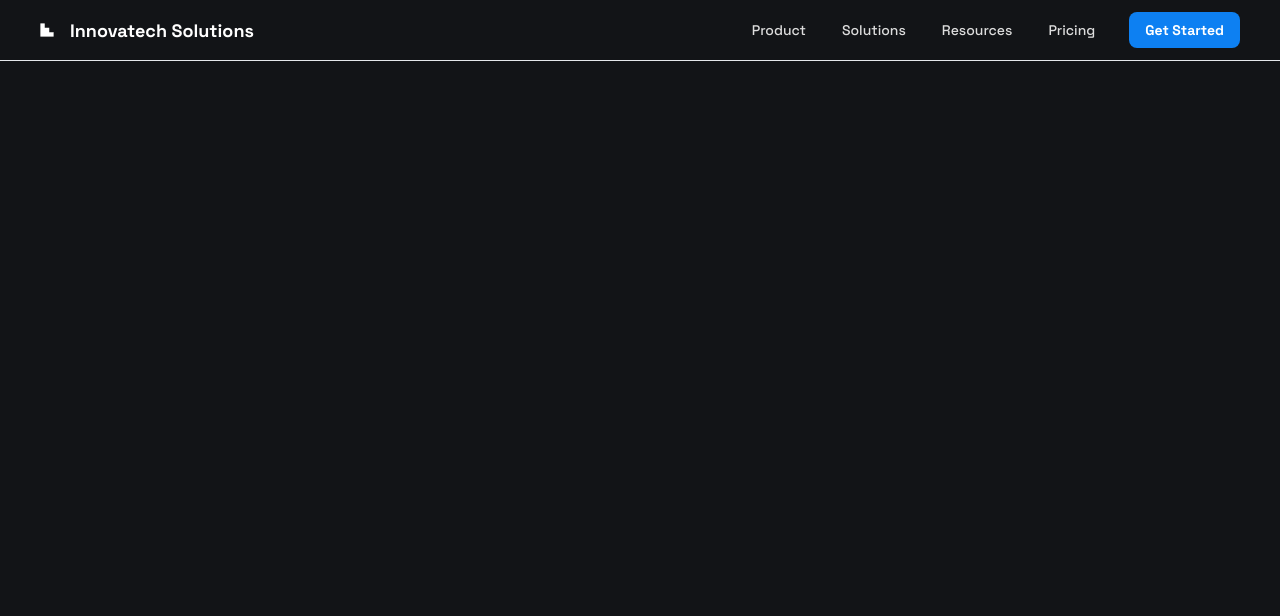
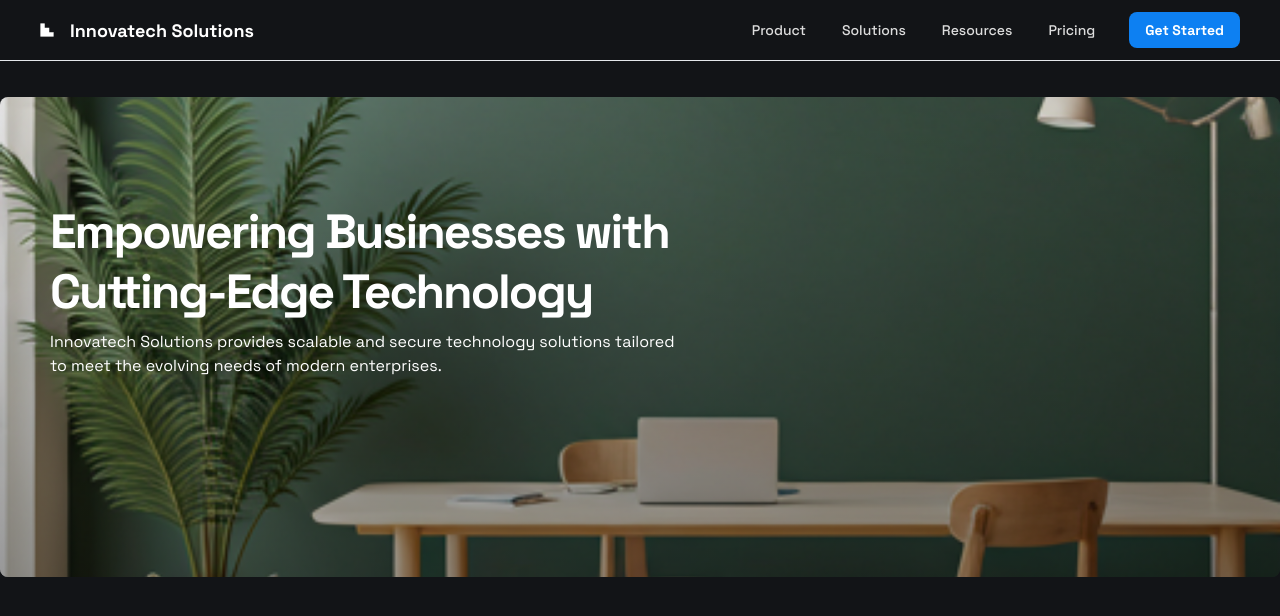
Before and after one commit to wdNaimur/Innovatech-Solutions, a website built with Vite: page index.html in a window 1280 px wide. Built offline with nearby package versions, Linux system fonts and the light colour scheme.

Commit message:
feat(hero): implement structured and styled hero section

```diff
--- a/index.html
+++ b/index.html
@@ -16,6 +16,9 @@
 <body>
   <div id="app">
     <header id="navbar"></header>
+    <main>
+      <section id="hero"></section>
+    </main>
   </div>
   <script type="module" src="/src/main.js"></script>
 </body>
--- a/src/main.js
+++ b/src/main.js
@@ -17,3 +17,4 @@ async function loadSection(targetId) {
 
 // ✅ Manually load each section
 loadSection("navbar");
+loadSection("hero");
--- /dev/null
+++ b/src/sections/hero.css
@@ -0,0 +1,44 @@
+.hero-section {
+  position: relative;
+  width: 100%;
+  background: url("/hero-bg.png") no-repeat center center/cover;
+  min-height: 48rem;
+  margin-top: 3.6rem;
+  border-radius: 0.8rem;
+  z-index: 0;
+}
+
+.hero-overlay {
+  background-image: linear-gradient(rgba(0, 0, 0, 0.1), rgba(0, 0, 0, 0.4));
+  border-radius: 0.8rem;
+  width: 100%;
+  height: 100%;
+  position: absolute;
+  top: 50%;
+  left: 50%;
+  transform: translate(-50%, -50%);
+  text-align: left;
+  z-index: 10;
+}
+.hero-content {
+  position: relative;
+  padding-left: 4rem;
+  padding-top: 10.5rem;
+  z-index: 20;
+  max-width: 67rem;
+}
+
+.hero-content h1 {
+  font-size: 4.8rem;
+  font-weight: 700;
+  line-height: 6rem;
+  color: var(--color-text-primary);
+  z-index: 20;
+  letter-spacing: -0.2rem;
+}
+
+.hero-content p {
+  font-size: 1.6rem;
+  margin-top: 0.8rem;
+  line-height: 2.4rem;
+}
--- /dev/null
+++ b/src/sections/hero.html
@@ -0,0 +1,8 @@
+<section class="hero-section container">
+    <div class="hero-overlay"></div>
+    <div class="hero-content">
+        <h1>Empowering Businesses with<br><span>Cutting-Edge Technology</span></h1>
+        <p>Innovatech Solutions provides scalable and secure technology solutions tailored to meet the evolving needs of
+            modern enterprises.</p>
+    </div>
+</section>
```
Also changed, not shown: public/hero-bg.png (added).
